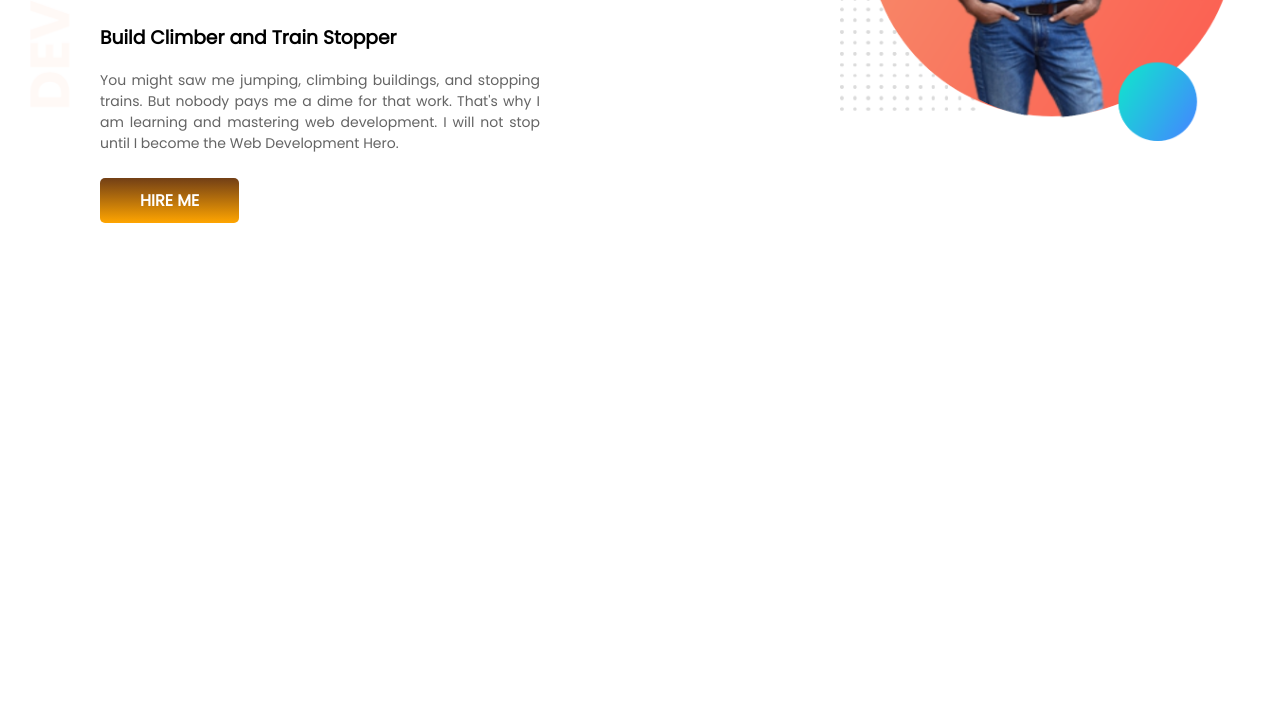
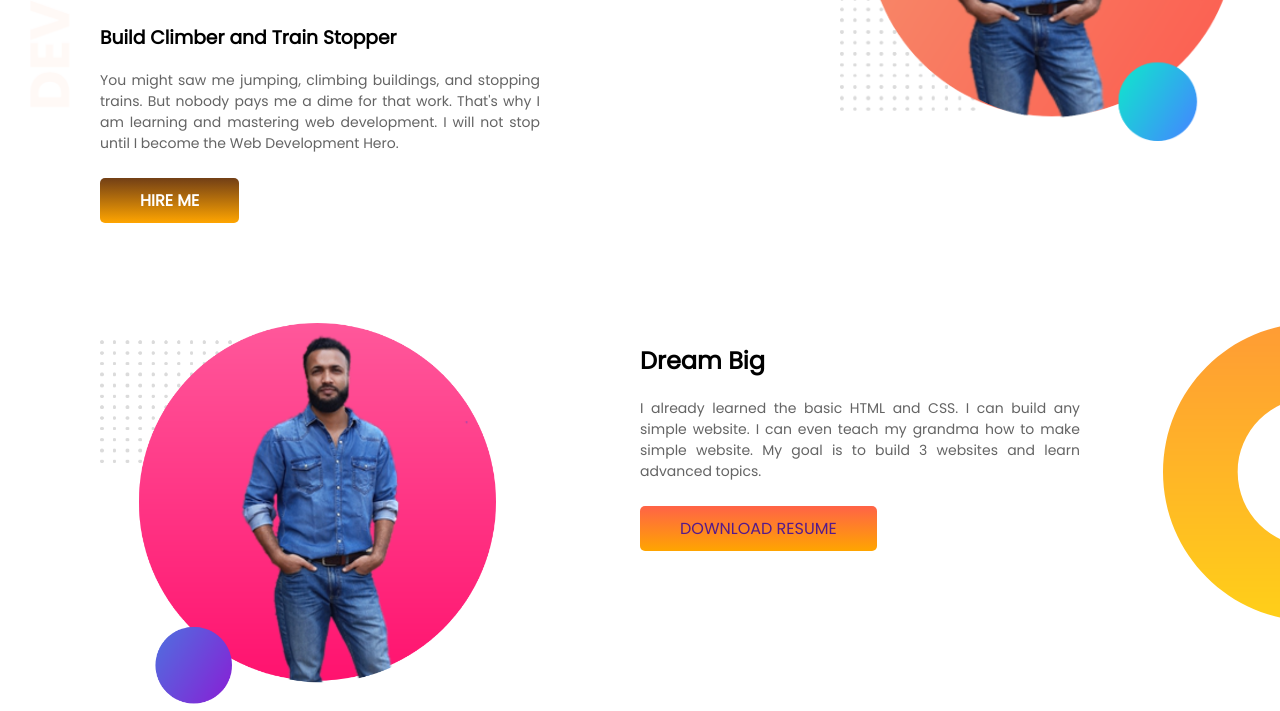
Before and after one commit to FoyazAhmed/foyaz-fortfolio, a plain HTML site: page index.html in a window 1280 px wide. Shown: the part 252-963 px from the top of the page. Before the commit the page ends 800 px from the top, so only its background shows below. Drawn offline with Linux system fonts and the light colour scheme.

Commit message:
second commit

```diff
--- a/index.html
+++ b/index.html
@@ -32,6 +32,19 @@
 
     </section>
 
+    <section class="dream-big">
+        <div class="half-width">
+            <img src="images/foyaz2.png" alt="foyaz picture">
+        </div>
+        <div class="half-width">
+            <h2>Dream Big</h2>
+            <p>I already learned the basic HTML and CSS. I can build any simple website. I can even teach my grandma how
+                to make simple
+                website. My goal is to build 3 websites and learn advanced topics.</p>
+            <a href="" class="download-resu">DOWNLOAD RESUME</a>
+        </div>
+
+    </section>
 
 
 </body>
--- a/style.css
+++ b/style.css
@@ -40,3 +40,17 @@ section{
     background-repeat: no-repeat;
 
 }
+.dream-big{
+    background-image: url(images/dream-bg.png);
+    background-repeat: no-repeat;
+    background-position-x: right;
+    margin-top:100px;
+}
+.download-resu{
+    text-decoration: none;
+    padding:10px 40px;
+    background-image: linear-gradient(tomato,orange);
+    margin-top :10px;
+    display: inline-block;
+    border-radius: 5px;
+}
```
Also changed, not shown: images/foyaz2.png (added).
